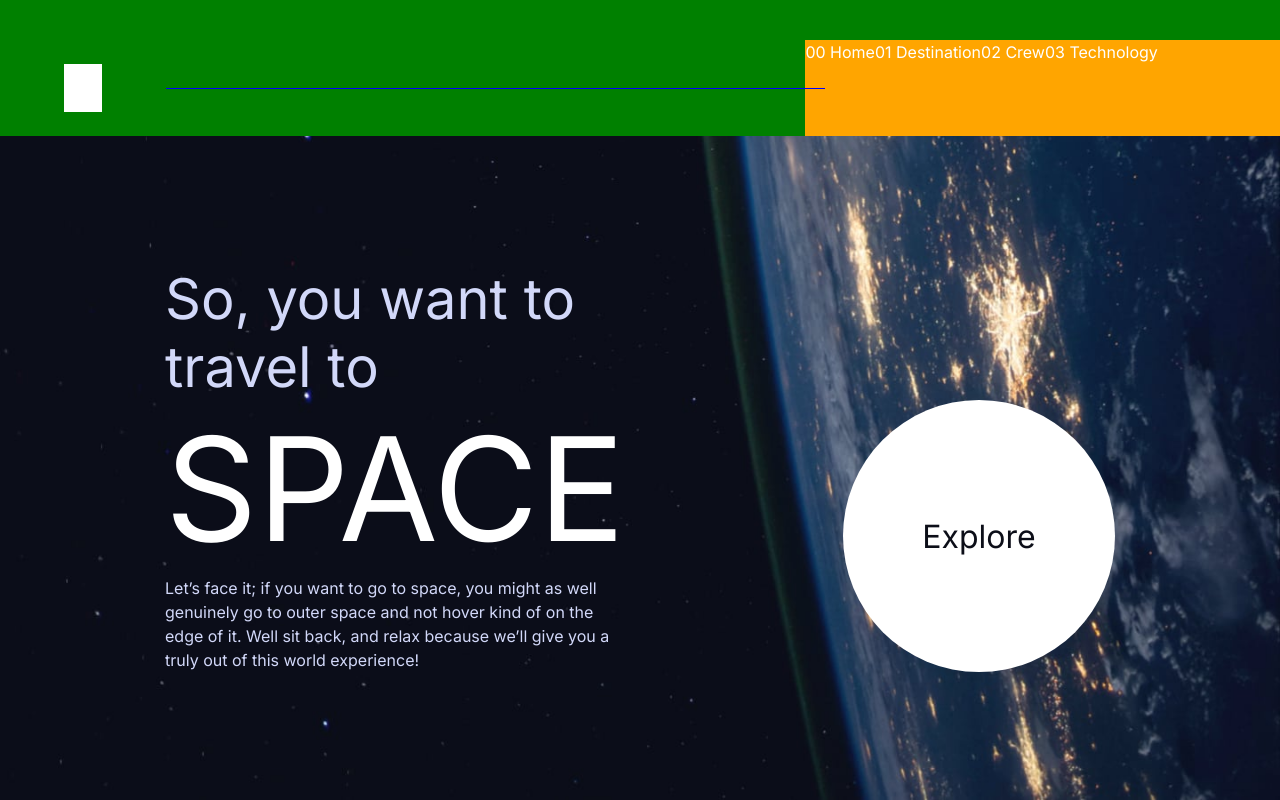
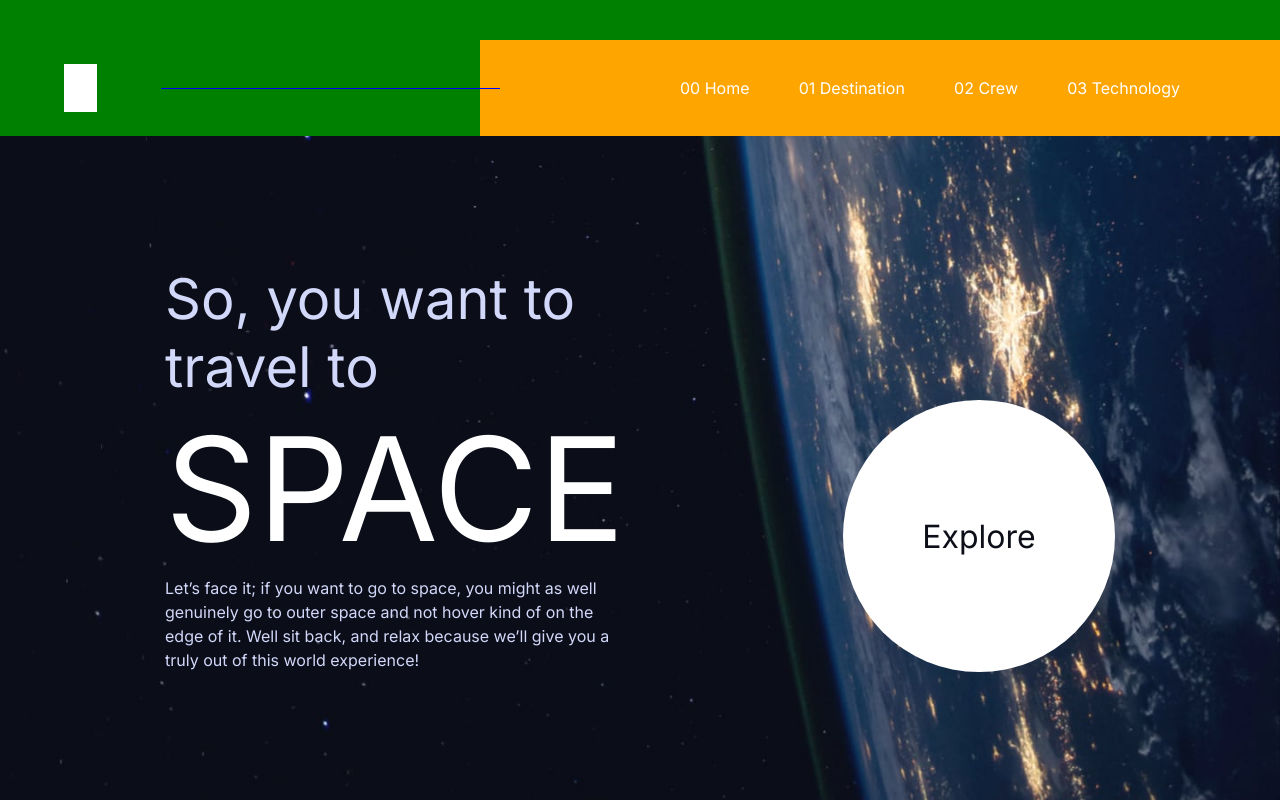
Before and after one commit to devlinmorrow/space-tourism, a Next.js app: page /space-tourism in a window 1280 px wide. Built offline with nearby package versions, Linux system fonts and the light colour scheme.

Commit message:
NavBar stuff

```diff
--- a/src/app/space-tourism/page.tsx
+++ b/src/app/space-tourism/page.tsx
@@ -43,19 +43,19 @@ export default function SpaceTourism() {
 
 const ImageLine = styled.div`
   display: flex;
+  flex: 1;
   align-items: center;
   height: 96px;
-width: 100%;
   margin-right: -20px;
   z-index: 100;
-`
+`;
 
 const Image = styled.div`
   margin-inline: 64px;
   background-color: var(--white);
   width: 48px;
   height: 48px;
-`
+`;
 
 const Header = styled.div`
   display: flex;
@@ -77,9 +77,12 @@ size: 4px;
 
 const NavBar = styled.nav`
   display: flex;
+  flex: 1;
+  justify-content: space-between;
+  align-items: center;
   background-color: orange;
-width: 736px;
   height: 96px;
+  padding: 0 100px 0 200px;
 `;
 
 const NavLink = styled.p`
```
Lines whose indentation alone changed are shown as unchanged.
